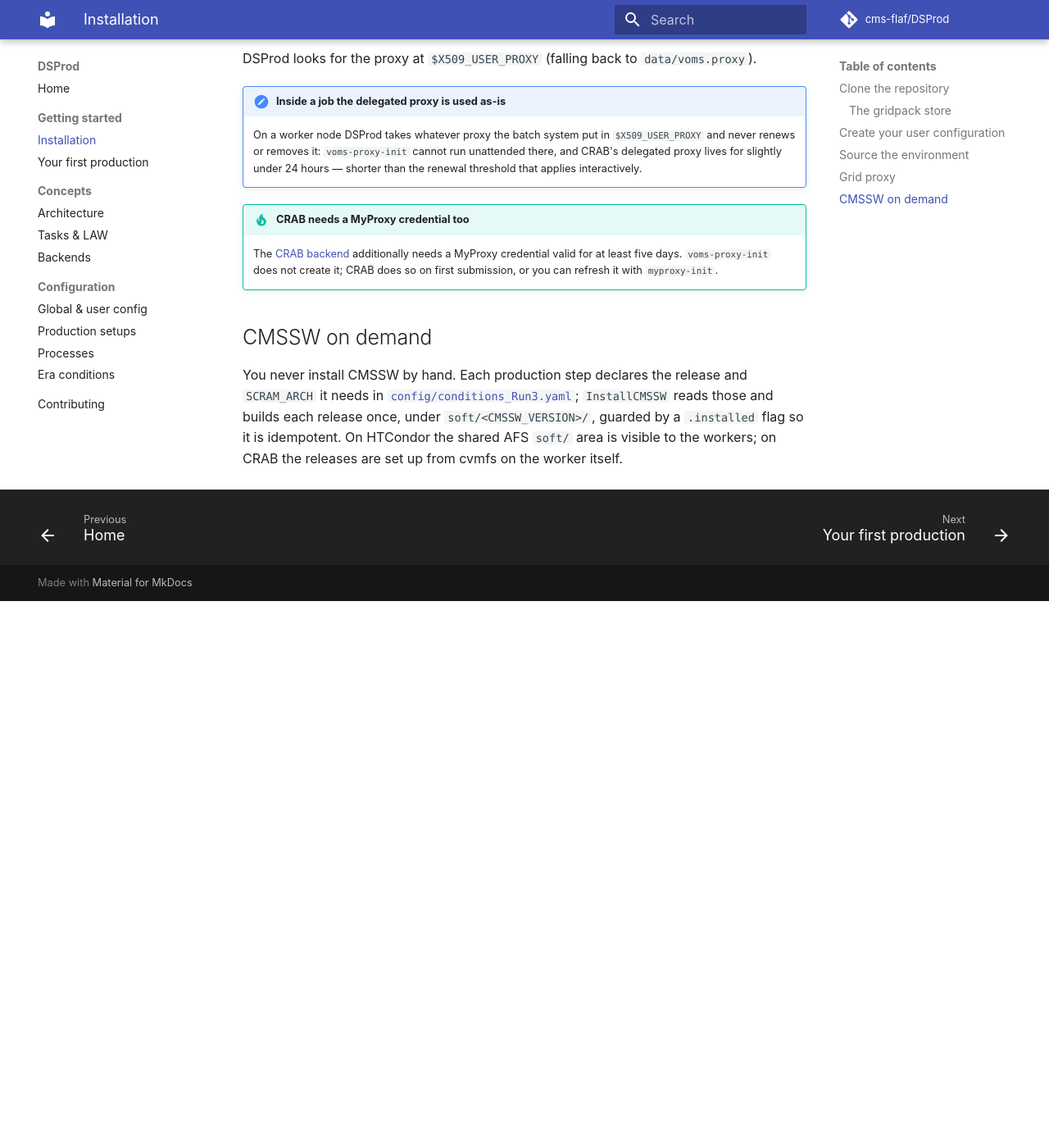
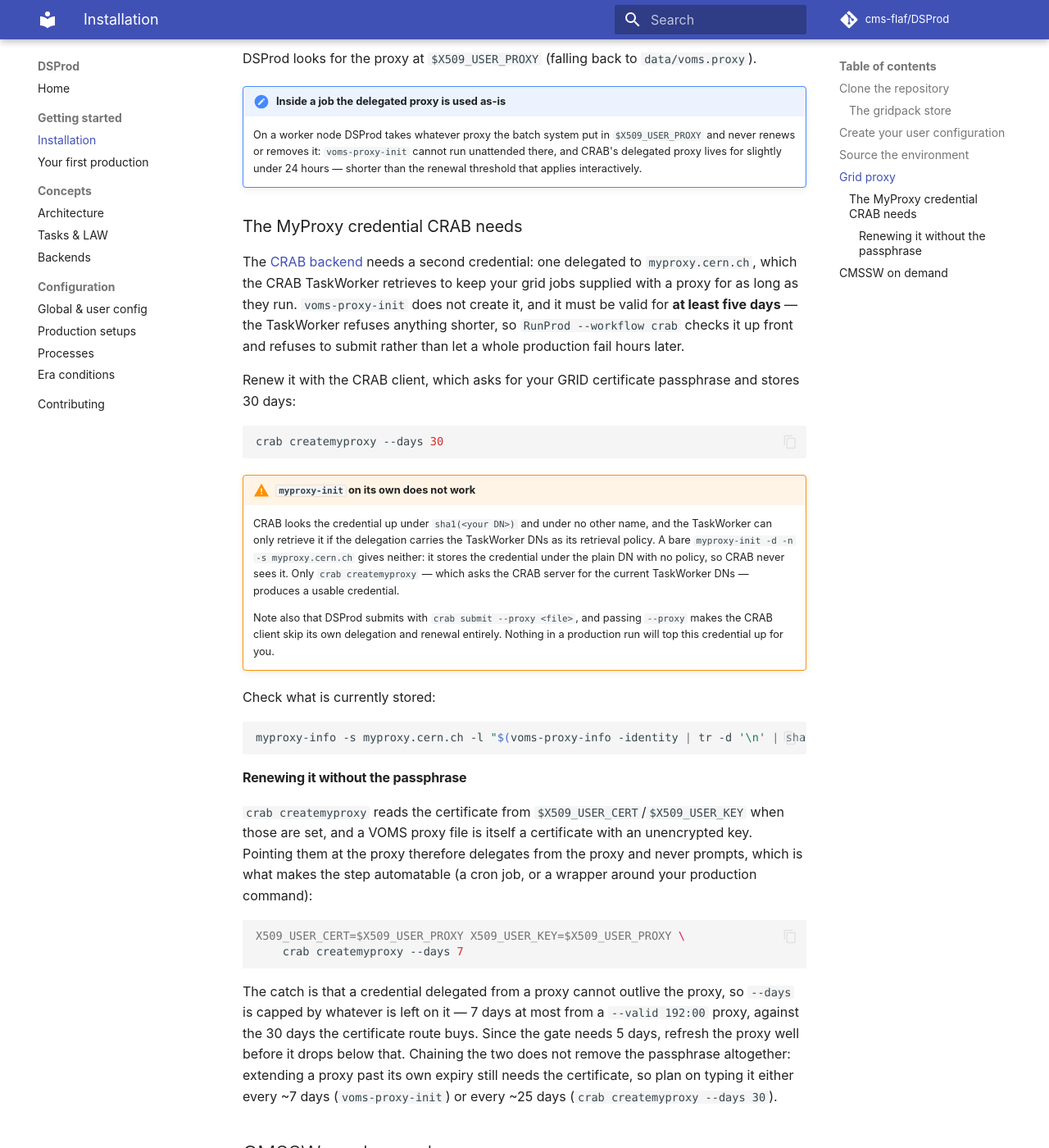
Before and after one commit to cms-flaf/DSProd, an MkDocs documentation site: the page built from docs/getting-started/installation.md, in a window 1280 px wide and 1400 px high, scrolled down 2359 px. Shown: the whole window at 82% size. Built offline with MkDocs 1.6.1 and Material for MkDocs 9.7.7, drawn with Linux system fonts in a browser that asks for light colours; comment, search, counter and statistics services are not loaded; before the commit the page ends 3092 px from its top, so only the background shows below that.

Commit message:
gate CRAB on the MyProxy credential CRAB actually reads

````diff
--- a/docs/getting-started/installation.md
+++ b/docs/getting-started/installation.md
@@ -100,10 +100,55 @@
     delegated proxy lives for slightly under 24 hours — shorter than the renewal threshold that
     applies interactively.
 
-!!! tip "CRAB needs a MyProxy credential too"
-    The [CRAB backend](../concepts/backends.md) additionally needs a MyProxy credential valid for
-    at least five days. `voms-proxy-init` does not create it; CRAB does so on first submission,
-    or you can refresh it with `myproxy-init`.
+### The MyProxy credential CRAB needs
+
+The [CRAB backend](../concepts/backends.md) needs a second credential: one delegated to
+`myproxy.cern.ch`, which the CRAB TaskWorker retrieves to keep your grid jobs supplied with a proxy
+for as long as they run. `voms-proxy-init` does not create it, and it must be valid for **at least
+five days** — the TaskWorker refuses anything shorter, so `RunProd --workflow crab` checks it up
+front and refuses to submit rather than let a whole production fail hours later.
+
+Renew it with the CRAB client, which asks for your GRID certificate passphrase and stores 30 days:
+
+```bash
+crab createmyproxy --days 30
+```
+
+!!! warning "`myproxy-init` on its own does not work"
+    CRAB looks the credential up under `sha1(<your DN>)` and under no other name, and the
+    TaskWorker can only retrieve it if the delegation carries the TaskWorker DNs as its retrieval
+    policy. A bare `myproxy-init -d -n -s myproxy.cern.ch` gives neither: it stores the credential
+    under the plain DN with no policy, so CRAB never sees it. Only `crab createmyproxy` — which
+    asks the CRAB server for the current TaskWorker DNs — produces a usable credential.
+
+    Note also that DSProd submits with `crab submit --proxy <file>`, and passing `--proxy` makes
+    the CRAB client skip its own delegation and renewal entirely. Nothing in a production run will
+    top this credential up for you.
+
+Check what is currently stored:
+
+```bash
+myproxy-info -s myproxy.cern.ch -l "$(voms-proxy-info -identity | tr -d '\n' | sha1sum | cut -d' ' -f1)"
+```
+
+#### Renewing it without the passphrase
+
+`crab createmyproxy` reads the certificate from `$X509_USER_CERT`/`$X509_USER_KEY` when those are
+set, and a VOMS proxy file is itself a certificate with an unencrypted key. Pointing them at the
+proxy therefore delegates from the proxy and never prompts, which is what makes the step
+automatable (a cron job, or a wrapper around your production command):
+
+```bash
+X509_USER_CERT=$X509_USER_PROXY X509_USER_KEY=$X509_USER_PROXY \
+    crab createmyproxy --days 7
+```
+
+The catch is that a credential delegated from a proxy cannot outlive the proxy, so `--days` is
+capped by whatever is left on it — 7 days at most from a `--valid 192:00` proxy, against the 30
+days the certificate route buys. Since the gate needs 5 days, refresh the proxy well before it
+drops below that. Chaining the two does not remove the passphrase altogether: extending a proxy
+past its own expiry still needs the certificate, so plan on typing it either every ~7 days
+(`voms-proxy-init`) or every ~25 days (`crab createmyproxy --days 30`).
 
 ## CMSSW on demand
 
````
Also changed, not shown: docs/concepts/backends.md (+5 -3 lines), 2 other files.
